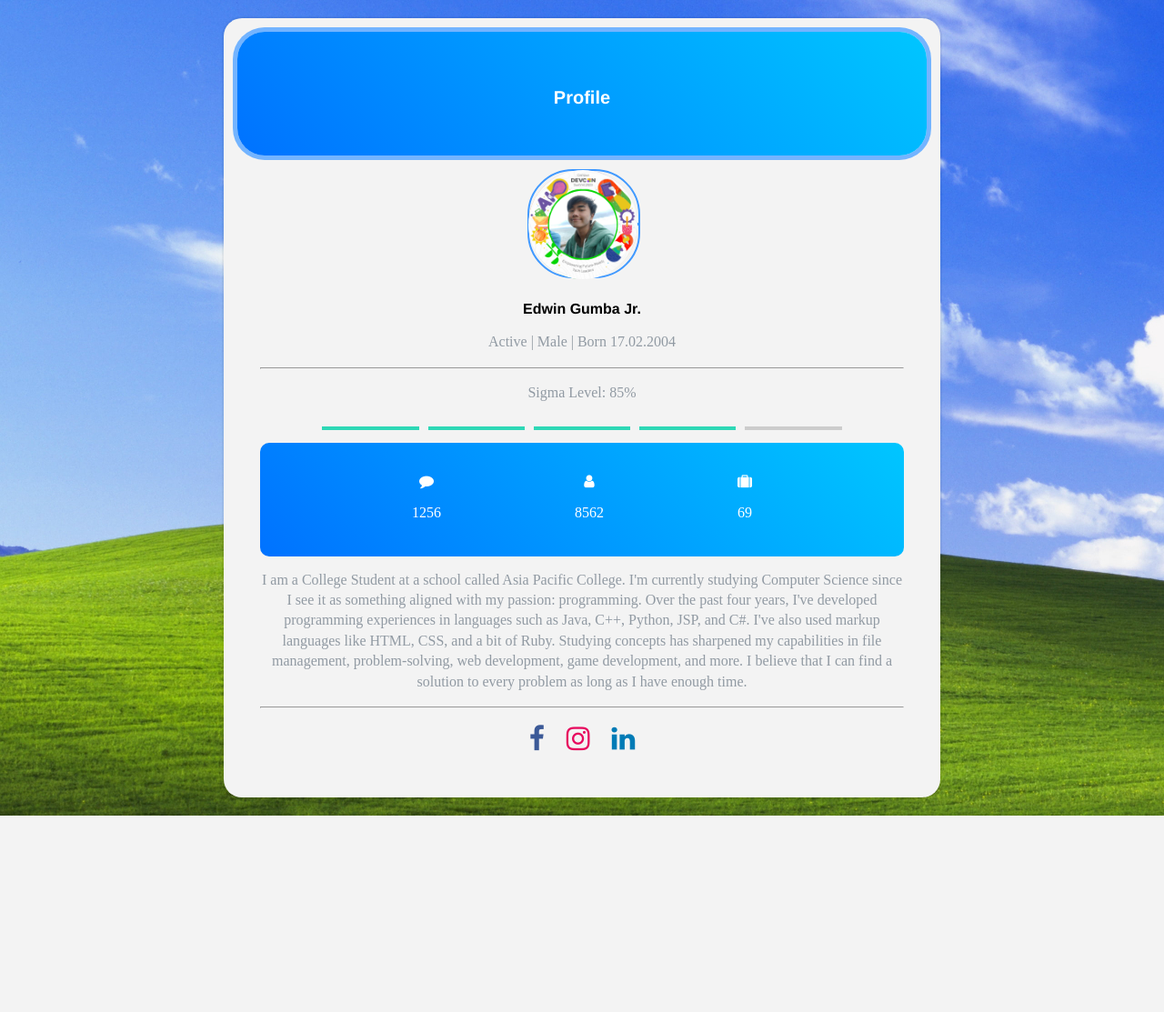
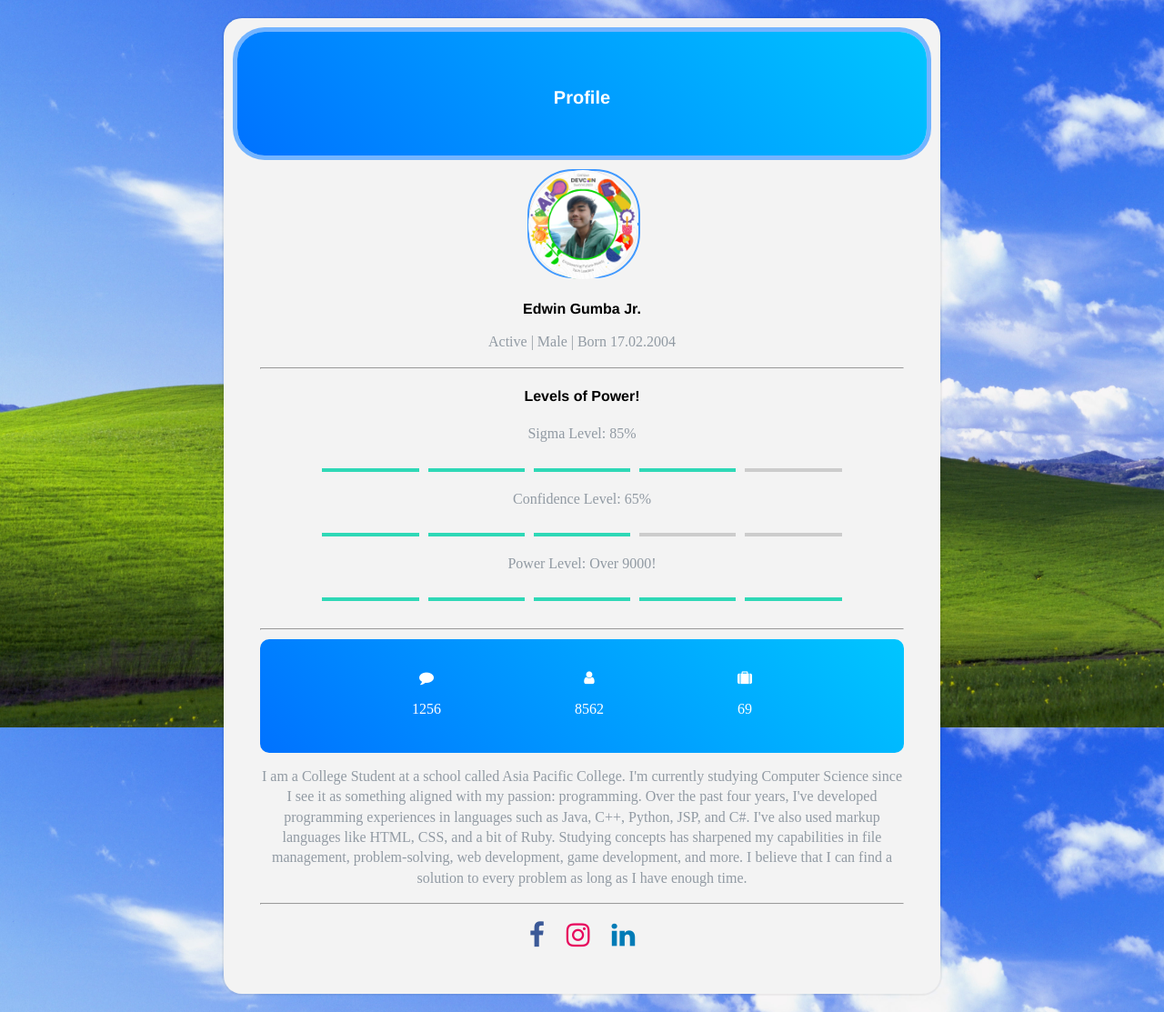
Before and after one commit to tarikuzuma/lab2, a PHP site: page / in a window 1280 px wide. Shown: the whole page at 91% size. Before the commit the page ends 897 px from the top, so only its background shows below. Run offline with PHP 8.4, Linux system fonts and the light colour scheme; some libraries are stand-ins or nearby versions.

Commit message:
Added more levels

```diff
--- a/week3/css/style.css
+++ b/week3/css/style.css
@@ -1,6 +1,13 @@
 body{
     margin-top:20px;
     background-image: url('../assets/bliss.jpg');
+    background-repeat: no-repeat;
+    background-attachment: fixed;
+    background-size: 100% 100%;
+}
+
+h4{
+    font-family: Helvetica, Arial, sans-serif;
 }
 
 /* Made it so that minimizing it wont mess up the look of the site */
--- a/week3/index.html
+++ b/week3/index.html
@@ -19,6 +19,9 @@
                     <h6 class="f-w-600 m-t-25 m-b-10">Edwin Gumba Jr.</h6>
                     <p class="text-muted">Active | Male | Born 17.02.2004</p>
                     <hr>
+
+                    <h4>Levels of Power!</h2>
+
                     <p class="text-muted m-t-15">Sigma Level: 85%</p>
                     <ul class="list-unstyled activity-leval">
                         <li class="active"></li>
@@ -27,6 +30,26 @@
                         <li class="active"></li>
                         <li></li>
                     </ul>
+
+                    <p class="text-muted m-t-15">Confidence Level: 65%</p>
+                    <ul class="list-unstyled activity-leval">
+                        <li class="active"></li>
+                        <li class="active"></li>
+                        <li class="active"></li>
+                        <li></li>
+                        <li></li>
+
+                    <p class="text-muted m-t-15">Power Level: Over 9000!</p>
+                    <ul class="list-unstyled activity-leval">
+                        <li class="active"></li>
+                        <li class="active"></li>
+                        <li class="active"></li>
+                        <li class="active"></li>
+                        <li class="active"></li>
+
+                     <br>
+                     <br>
+                     <hr>
                     <div class="bg-c-jpcs counter-block m-t-10 p-20">
                         <div class="row">
                             <div class="col-4">
```
